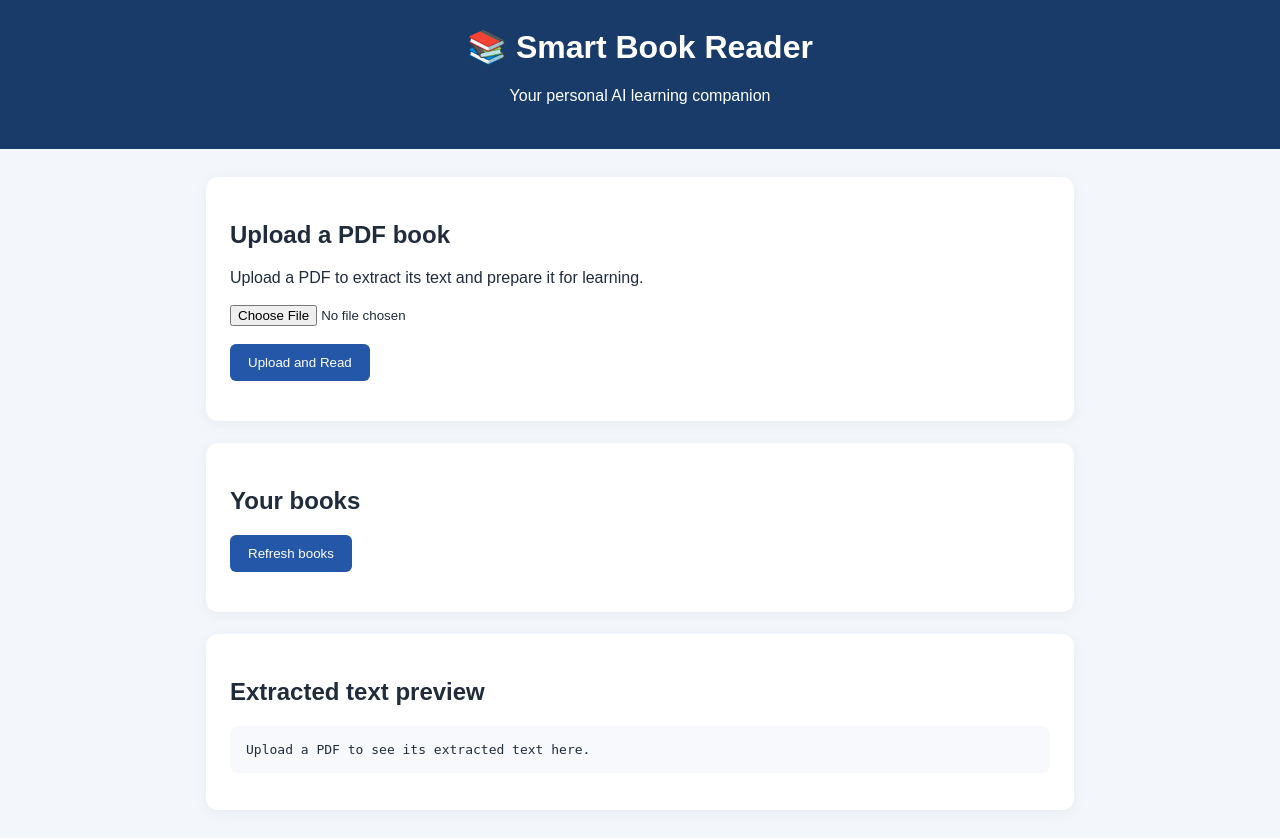
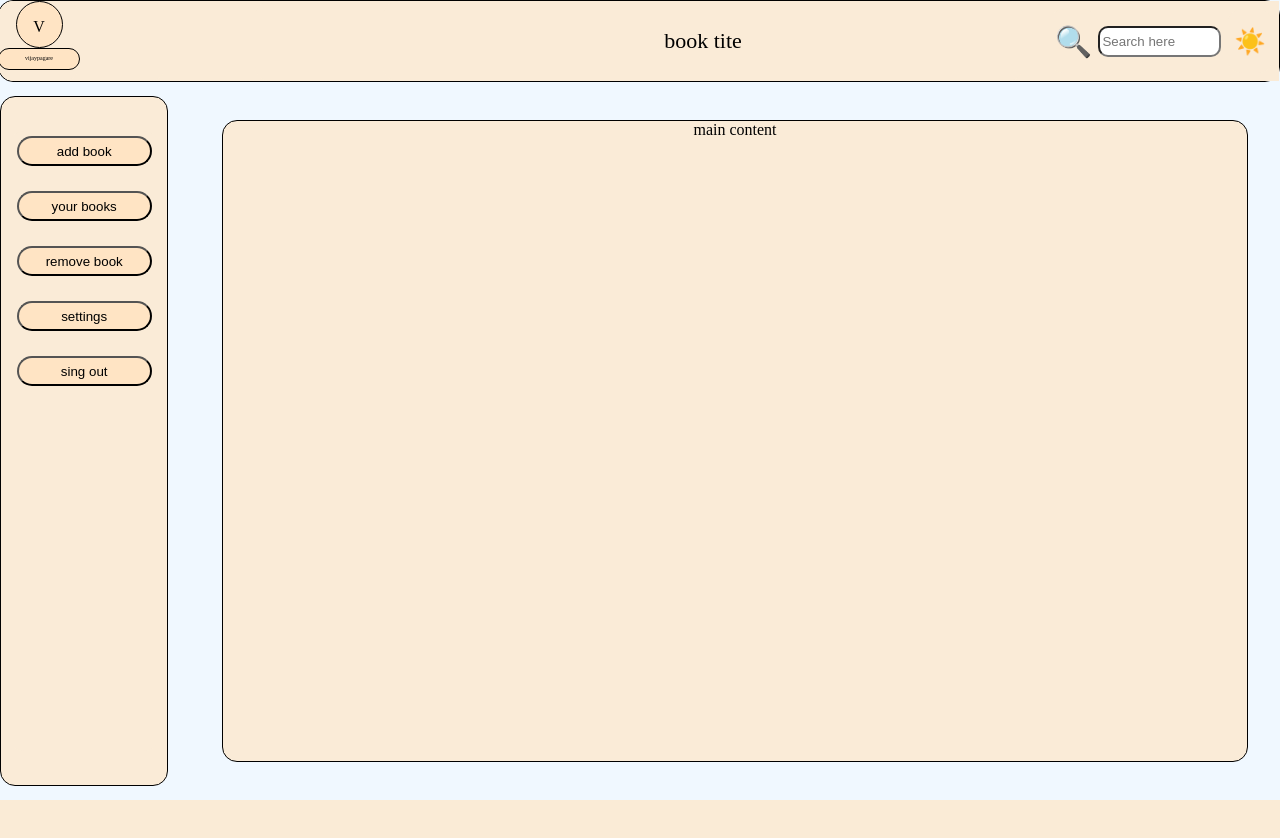
Before and after one commit to vijaypagare645-collab/smart-book-assistant-, a FastAPI app: page / in a window 1280 px wide. After the commit the page ends 800 px from the top, so only its background shows below. Run offline with FastAPI, Linux system fonts and the light colour scheme; data that the repository does not hold is empty.

Commit message:
unwanted files and folders are deleted

```diff
--- a/app/main.py
+++ b/app/main.py
@@ -1,51 +1,12 @@
+from fastapi import FastAPI,Request
+from fastapi.templating import Jinja2Templates
+from fastapi.staticfiles import StaticFiles
 
-from contextlib import asynccontextmanager
-from pathlib import Path
+app = FastAPI()
 
-from fastapi import FastAPI, Request
-from fastapi.staticfiles import StaticFiles
-from fastapi.templating import Jinja2Templates
+app.mount("/static",StaticFiles(directory = "app/static"),name="static")
+templates = Jinja2Templates(directory='app/templates')
 
-from app.database import Base, engine
-from app import models
-from app.routes.books import router as books_router
-
-BASE_DIR = Path(__file__).resolve().parent
-
-
-@asynccontextmanager
-async def lifespan(app: FastAPI):
-    Base.metadata.create_all(bind=engine)
-    yield
-
-
-app = FastAPI(
-    title="Smart Book Reader and Learning Assistant",
-    description="An AI-powered learning application for PDF books.",
-    version="1.0.0",
-    lifespan=lifespan,
-)
-
-app.mount(
-    "/static",
-    StaticFiles(directory=str(BASE_DIR / "static")),
-    name="static",
-)
-
-templates = Jinja2Templates(directory=str(BASE_DIR / "templates"))
-
-app.include_router(books_router)
-
-
-@app.get("/")
-def home(request: Request):
-    return templates.TemplateResponse(
-        request=request,
-        name="index.html",
-        context={},
-    )
-
-
-@app.get("/health")
-def health():
-    return {"status": "ok"}
+@app.get('/')
+def home(request:Request):
+    return templates.TemplateResponse(request=request, name='index.html',context={'data':'i am from templates'})
--- a/app/static/script.js
+++ /dev/null
@@ -1,75 +0,0 @@
-
-const uploadForm = document.getElementById("uploadForm");
-const pdfFile = document.getElementById("pdfFile");
-const statusText = document.getElementById("status");
-const preview = document.getElementById("preview");
-const bookInfo = document.getElementById("bookInfo");
-const bookList = document.getElementById("bookList");
-
-uploadForm.addEventListener("submit", async (event) => {
-    event.preventDefault();
-
-    const file = pdfFile.files[0];
-
-    if (!file) {
-        statusText.textContent = "Please select a PDF first.";
-        return;
-    }
-
-    const formData = new FormData();
-    formData.append("file", file);
-
-    statusText.textContent = "Uploading and extracting text...";
-
-    try {
-        const response = await fetch("/api/books/upload", {
-            method: "POST",
-            body: formData
-        });
-
-        const result = await response.json();
-
-        if (!response.ok) {
-            throw new Error(result.detail || "Upload failed.");
-        }
-
-        statusText.textContent = result.message;
-        bookInfo.textContent =
-            `${result.title} | ${result.page_count} pages | ` +
-            `${result.character_count} characters`;
-
-        preview.textContent = result.preview;
-        pdfFile.value = "";
-
-        await loadBooks();
-    } catch (error) {
-        statusText.textContent = `Error: ${error.message}`;
-    }
-});
-
-async function loadBooks() {
-    try {
-        const response = await fetch("/api/books");
-
-        if (!response.ok) {
-            throw new Error("Could not load books.");
-        }
-
-        const books = await response.json();
-        bookList.replaceChildren();
-
-        for (const book of books) {
-            const item = document.createElement("li");
-            item.textContent =
-                `${book.title} (Book ID: ${book.id})`;
-            bookList.appendChild(item);
-        }
-    } catch (error) {
-        statusText.textContent = error.message;
-    }
-}
-
-document.getElementById("refreshBooks")
-    .addEventListener("click", loadBooks);
-
-loadBooks();
--- a/app/static/style.css
+++ /dev/null
@@ -1,73 +0,0 @@
-
-* {
-    box-sizing: border-box;
-}
-
-body {
-    margin: 0;
-    font-family: Arial, sans-serif;
-    background: #f3f6fb;
-    color: #202b3c;
-}
-
-header {
-    padding: 28px 20px;
-    text-align: center;
-    background: #193b69;
-    color: white;
-}
-
-header h1 {
-    margin-top: 0;
-}
-
-main {
-    max-width: 900px;
-    margin: 28px auto;
-    padding: 0 16px;
-}
-
-.card {
-    background: white;
-    margin-bottom: 22px;
-    padding: 24px;
-    border-radius: 12px;
-    box-shadow: 0 3px 14px #0000000d;
-}
-
-input[type="file"] {
-    display: block;
-    max-width: 100%;
-    margin: 18px 0;
-}
-
-button {
-    background: #2457a7;
-    color: white;
-    border: none;
-    padding: 11px 18px;
-    border-radius: 6px;
-    cursor: pointer;
-}
-
-button:hover {
-    background: #173f80;
-}
-
-#status {
-    overflow-wrap: anywhere;
-}
-
-#preview {
-    white-space: pre-wrap;
-    overflow-wrap: anywhere;
-    max-height: 450px;
-    overflow-y: auto;
-    background: #f7f9fc;
-    padding: 16px;
-    border-radius: 8px;
-}
-
-li {
-    margin: 12px 0;
-}
--- a/app/templates/index.html
+++ b/app/templates/index.html
@@ -1,49 +1,46 @@
-
 <!DOCTYPE html>
 <html lang="en">
 <head>
     <meta charset="UTF-8">
     <meta name="viewport" content="width=device-width, initial-scale=1.0">
-    <title>Smart Book Reader</title>
-    <link rel="stylesheet" href="/static/style.css">
+    <title>Document</title>
+    <link rel="stylesheet" href="/static/cssfile.css">
 </head>
 <body>
-    <header>
-        <h1>📚 Smart Book Reader</h1>
-        <p>Your personal AI learning companion</p>
-    </header>
-
-    <main>
-        <section class="card">
-            <h2>Upload a PDF book</h2>
-            <p>Upload a PDF to extract its text and prepare it for learning.</p>
-
-            <form id="uploadForm">
-                <input
-                    type="file"
-                    id="pdfFile"
-                    accept=".pdf,application/pdf"
-                    required
-                >
-                <button type="submit">Upload and Read</button>
-            </form>
-
-            <p id="status" role="status"></p>
-        </section>
-
-        <section class="card">
-            <h2>Your books</h2>
-            <button id="refreshBooks" type="button">Refresh books</button>
-            <ul id="bookList"></ul>
-        </section>
-
-        <section class="card">
-            <h2>Extracted text preview</h2>
-            <p id="bookInfo"></p>
-            <pre id="preview">Upload a PDF to see its extracted text here.</pre>
-        </section>
-    </main>
-
-    <script src="/static/script.js"></script>
+    <div id="header">
+        <div class = 'header' id="profilebg">
+            <div id="profile">
+                <div id="photo"><p>V</p></div>
+                <div id="name"><p>vijaypagare</p></div>
+            </div>
+        </div>
+        <div class = 'header' id="titelbg">
+            <div id="title">
+                <p>book tite</p>
+            </div>
+            <div  id="operations">
+                <div id="search">
+                    <button id = "searchb">🔍</button>
+                    <input id = "searcht" type="text" placeholder="Search here">
+                </div>
+                <div id="mode">
+                    <button id = 'mode1'>☀️</button>
+                </div>
+            </div>
+        </div>
+    </div>
+    <div id="sider">
+        <div class = 'sider' id="sider1">
+            <button class = 'sider1' id="addbook">add book</button>
+            <button class = 'sider1' id="yourbooks">your books</button>
+            <button class = 'sider1' id="removebook">remove book</button>
+            <button class = 'sider1' id="settings">settings</button>
+            <button class = 'sider1' id="sing">sing out</button>
+        </div>
+        <div class = 'seder' id="sider2"></div>
+    </div>
+    <div id="body">
+        main content
+    </div>
 </body>
 </html>
```
Also changed, not shown: app/database.py (deleted, +0 -42 lines), app/models.py (deleted, +0 -37 lines), app/routes/books.py (deleted, +0 -98 lines), app/services/pdf_reader.py (deleted, +0 -23 lines), branch1/main.py (deleted, +0 -13 lines), branch1/templates/index.html (deleted, +0 -46 lines), app/static/cssfile.css (renamed from branch1/static/style.css).
